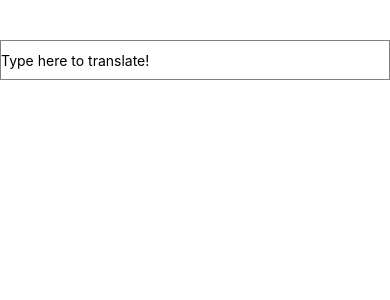
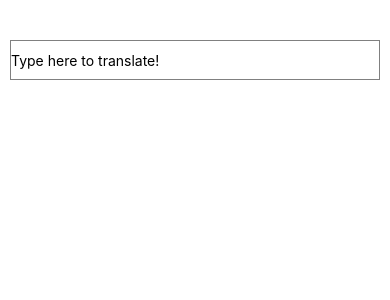
Before and after one commit to andrewtheguy/qrgenreact, a React Native app: screen / in a window 390 px wide. Shown: the top 300 px of the page. Built offline with nearby package versions, Linux system fonts and the light colour scheme.

Commit message:
more space

```diff
--- a/App.js
+++ b/App.js
@@ -5,7 +5,7 @@ import QRCode from 'react-native-qrcode-svg';
 const App = () => {
     const [text, setText] = useState('');
     return (
-        <ScrollView style={{paddingTop: 40}}>
+        <ScrollView style={{paddingTop: 40, paddingLeft:10, paddingRight: 10}}>
             <TextInput
                 style={{height: 40,
                     borderColor: 'gray',
```
Also changed, not shown: 1 other file (tests, documents, lock files or other folders).
